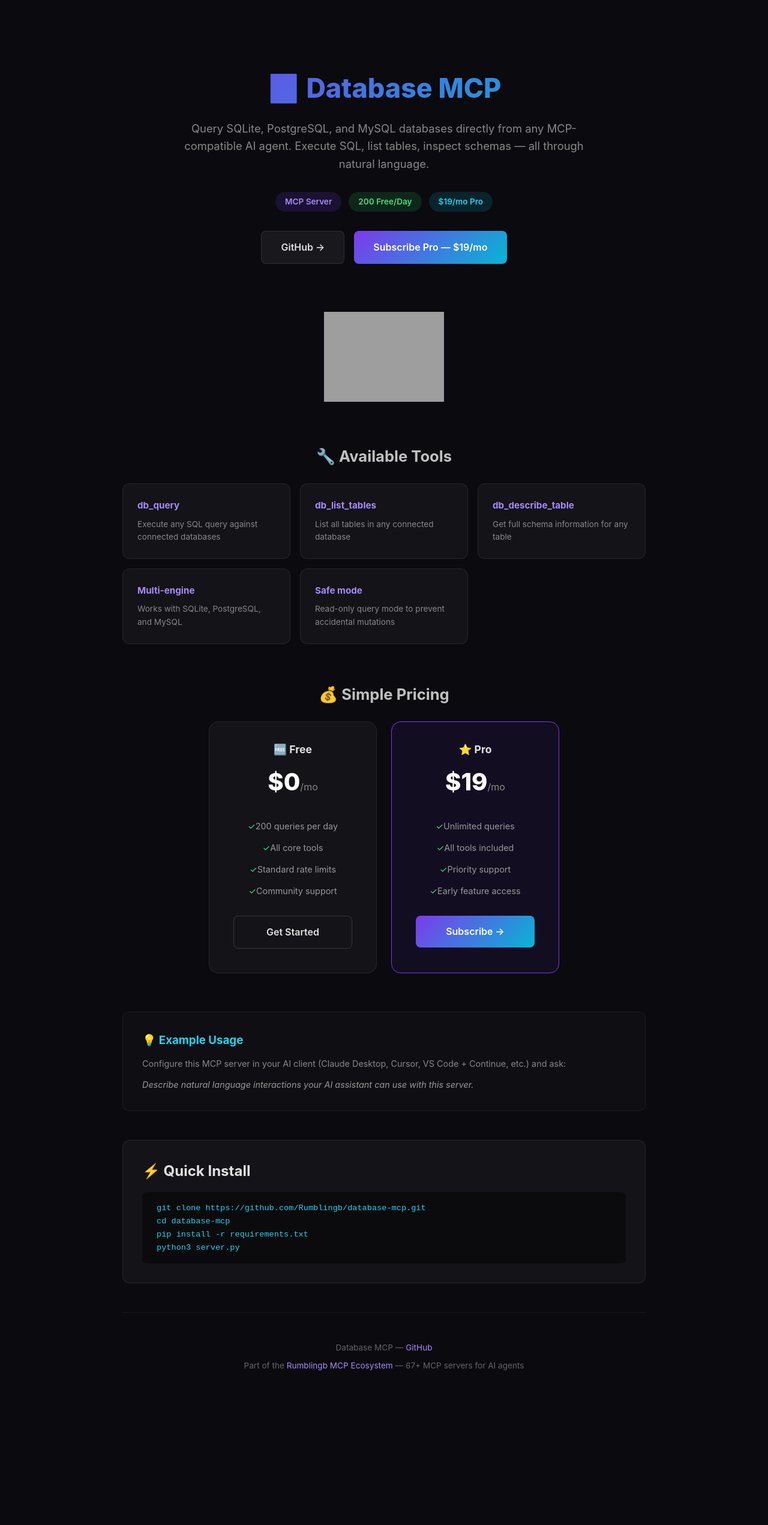
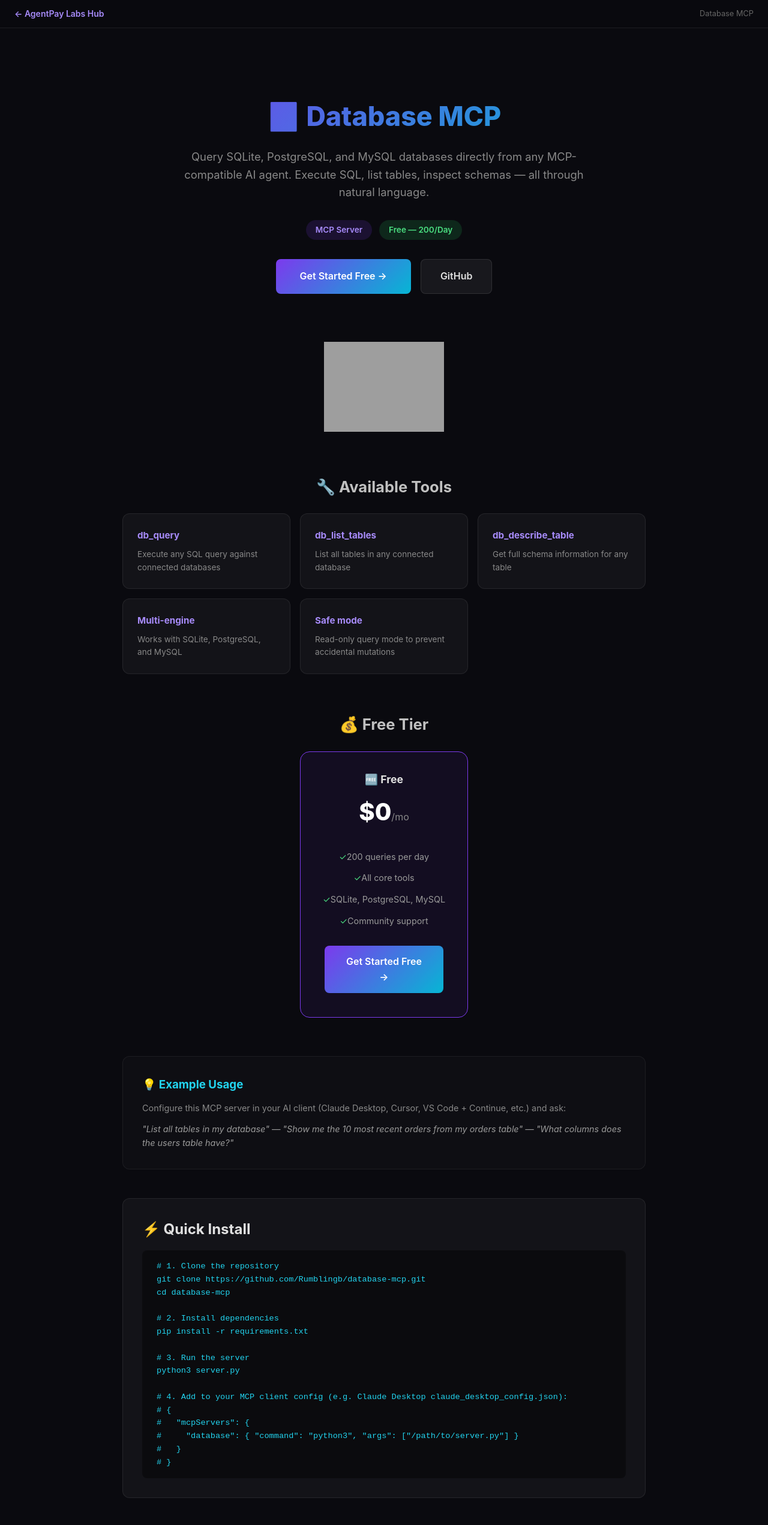
Before and after one commit to Rumblingb/database-mcp, a plain HTML site: page index.html in a window 1280 px wide. Shown: the top 2543 px of the page at 60% size. Before the commit the page ends 2369 px from the top, so only its background shows below. Drawn offline with Linux system fonts and the light colour scheme; grey boxes are pictures that could not be loaded.

Commit message:
improve landing page: add og:image, nav bar, JSON-LD, fix CTA (free-only, remove stray Stripe link)

```diff
--- a/index.html
+++ b/index.html
@@ -4,14 +4,43 @@
 <meta charset="UTF-8">
 <meta name="viewport" content="width=device-width, initial-scale=1.0">
 <title>Database MCP — Query Databases from AI Agents</title>
-<meta name="description" content="Query SQLite, PostgreSQL, and MySQL databases directly from any MCP-compatible AI agent. Execute SQL, list tables, inspect schemas — all through natural la...">
+<meta name="description" content="Query SQLite, PostgreSQL, and MySQL databases directly from any MCP-compatible AI agent. Execute SQL, list tables, inspect schemas — all through natural language.">
 <meta property="og:title" content="Database MCP">
-<meta property="og:description" content="Query SQLite, PostgreSQL, and MySQL databases directly from any MCP-compatible AI agent. Execute SQL, list tables, inspe...">
+<meta property="og:description" content="Query SQLite, PostgreSQL, and MySQL databases directly from any MCP-compatible AI agent. Execute SQL, list tables, inspect schemas — all through natural language.">
 <meta property="og:url" content="https://rumblingb.github.io/database-mcp/">
+<meta property="og:image" content="https://rumblingb.github.io/agentpay-highway/og.png">
+<meta property="og:type" content="website">
 <link rel="canonical" href="https://rumblingb.github.io/database-mcp/">
+<script type="application/ld+json">
+{
+  "@context": "https://schema.org",
+  "@type": "WebApplication",
+  "name": "Database MCP",
+  "description": "Query SQLite, PostgreSQL, and MySQL databases directly from any MCP-compatible AI agent. Execute SQL, list tables, inspect schemas — all through natural language.",
+  "url": "https://rumblingb.github.io/database-mcp/",
+  "applicationCategory": "DeveloperApplication",
+  "operatingSystem": "Any",
+  "offers": {
+    "@type": "Offer",
+    "name": "Free",
+    "price": "0",
+    "priceCurrency": "USD",
+    "description": "200 queries per day, all core tools"
+  },
+  "author": {
+    "@type": "Organization",
+    "name": "AgentPay Labs",
+    "url": "https://rumblingb.github.io/agentpay-labs-hub/"
+  }
+}
+</script>
 <style>
 *{margin:0;padding:0;box-sizing:border-box}
 body{font-family:-apple-system,BlinkMacSystemFont,'Segoe UI',Roboto,sans-serif;background:#0a0a0f;color:#e0e0e0;line-height:1.6}
+.topnav{background:rgba(10,10,15,.95);border-bottom:1px solid rgba(255,255,255,.08);padding:.75rem 1.5rem;display:flex;align-items:center;justify-content:space-between;position:sticky;top:0;z-index:100;backdrop-filter:blur(8px)}
+.topnav a.hub-link{color:#a78bfa;text-decoration:none;font-size:.875rem;font-weight:600;display:flex;align-items:center;gap:.4rem}
+.topnav a.hub-link:hover{color:#c4b5fd}
+.topnav span{color:#666;font-size:.8rem}
 .container{max-width:920px;margin:0 auto;padding:2rem 1.5rem}
 .hero{text-align:center;padding:5rem 0 3rem}
 .hero h1{font-size:2.8rem;font-weight:800;background:linear-gradient(135deg,#7c3aed,#06b6d4);-webkit-background-clip:text;-webkit-text-fill-color:transparent;margin-bottom:1rem}
@@ -21,10 +50,9 @@
 .badge-mcp{background:rgba(124,58,237,.15);color:#a78bfa}
 .badge-free{background:rgba(34,197,94,.15);color:#4ade80}
 .badge-pro{background:rgba(6,182,212,.15);color:#22d3ee}
-.badge-enterprise{background:rgba(245,158,11,.15);color:#fbbf24}
 .cta{display:inline-flex;align-items:center;gap:.5rem;padding:.85rem 2rem;border-radius:8px;text-decoration:none;font-weight:600;transition:all .2s}
-.cta-primary{background:linear-gradient(135deg,#7c3aed,#06b6d4);color:#fff}
-.cta-primary:hover{transform:translateY(-2px);box-shadow:0 8px 25px rgba(124,58,237,.3)}
+.cta-primary{background:linear-gradient(135deg,#7c3aed,#06b6d4);color:#fff;font-size:1rem;padding:1rem 2.5rem}
+.cta-primary:hover{transform:translateY(-2px);box-shadow:0 8px 25px rgba(124,58,237,.4)}
 .cta-secondary{background:rgba(255,255,255,.06);color:#e0e0e0;border:1px solid rgba(255,255,255,.1)}
 .cta-secondary:hover{background:rgba(255,255,255,.1)}
 .cta-group{display:flex;gap:1rem;justify-content:center;flex-wrap:wrap}
@@ -65,6 +93,10 @@
 </style>
 </head>
 <body>
+<nav class="topnav">
+  <a href="https://rumblingb.github.io/agentpay-labs-hub/" class="hub-link">← AgentPay Labs Hub</a>
+  <span>Database MCP</span>
+</nav>
 <div class="container">
 
 <div class="hero">
@@ -72,12 +104,11 @@
 <p>Query SQLite, PostgreSQL, and MySQL databases directly from any MCP-compatible AI agent. Execute SQL, list tables, inspect schemas — all through natural language.</p>
 <div class="badges">
 <span class="badge badge-mcp">MCP Server</span>
-<span class="badge badge-free">200 Free/Day</span>
-<span class="badge badge-pro">$19/mo Pro</span>
+<span class="badge badge-free">Free — 200/Day</span>
 </div>
 <div class="cta-group">
-<a href="https://github.com/Rumblingb/database-mcp" class="cta cta-secondary">GitHub →</a>
-<a href="https://buy.stripe.com/dRm6oJ4Hd2Jugek0wz1oI0m" class="cta cta-primary">Subscribe Pro — $19/mo</a>
+<a href="https://github.com/Rumblingb/database-mcp" class="cta cta-primary">Get Started Free →</a>
+<a href="https://github.com/Rumblingb/database-mcp" class="cta cta-secondary">GitHub</a>
 </div>
 </div>
 
@@ -97,29 +128,18 @@
 
 
 <div class="section">
-<h2>💰 Simple Pricing</h2>
+<h2>💰 Free Tier</h2>
 <div class="pricing-cards">
-<div class="price-card">
+<div class="price-card featured">
 <h3>🆓 Free</h3>
 <div class="price">$0<span>/mo</span></div>
 <ul>
 <li>200 queries per day</li>
 <li>All core tools</li>
-<li>Standard rate limits</li>
+<li>SQLite, PostgreSQL, MySQL</li>
 <li>Community support</li>
 </ul>
-<a href="https://github.com/Rumblingb/database-mcp" class="cta-btn secondary">Get Started</a>
-</div>
-<div class="price-card featured">
-<h3>⭐ Pro</h3>
-<div class="price">$19<span>/mo</span></div>
-<ul>
-<li>Unlimited queries</li>
-<li>All tools included</li>
-<li>Priority support</li>
-<li>Early feature access</li>
-</ul>
-<a href="https://buy.stripe.com/dRm6oJ4Hd2Jugek0wz1oI0m" class="cta-btn primary">Subscribe →</a>
+<a href="https://github.com/Rumblingb/database-mcp" class="cta-btn primary">Get Started Free →</a>
 </div>
 </div>
 </div>
@@ -127,16 +147,28 @@
 <div class="usecase-box">
 <h3>💡 Example Usage</h3>
 <p>Configure this MCP server in your AI client (Claude Desktop, Cursor, VS Code + Continue, etc.) and ask:</p>
-<p style="margin-top:.75rem;font-size:.9rem;color:#999"><em>Describe natural language interactions your AI assistant can use with this server.</em></p>
+<p style="margin-top:.75rem;font-size:.9rem;color:#999"><em>"List all tables in my database" — "Show me the 10 most recent orders from my orders table" — "What columns does the users table have?"</em></p>
 </div>
 
 
 <div class="install-box">
 <h2>⚡ Quick Install</h2>
-<pre><code>git clone https://github.com/Rumblingb/database-mcp.git
+<pre><code># 1. Clone the repository
+git clone https://github.com/Rumblingb/database-mcp.git
 cd database-mcp
+
+# 2. Install dependencies
 pip install -r requirements.txt
-python3 server.py</code></pre>
+
+# 3. Run the server
+python3 server.py
+
+# 4. Add to your MCP client config (e.g. Claude Desktop claude_desktop_config.json):
+# {
+#   "mcpServers": {
+#     "database": { "command": "python3", "args": ["/path/to/server.py"] }
+#   }
+# }</code></pre>
 </div>
 
 <footer>
```
